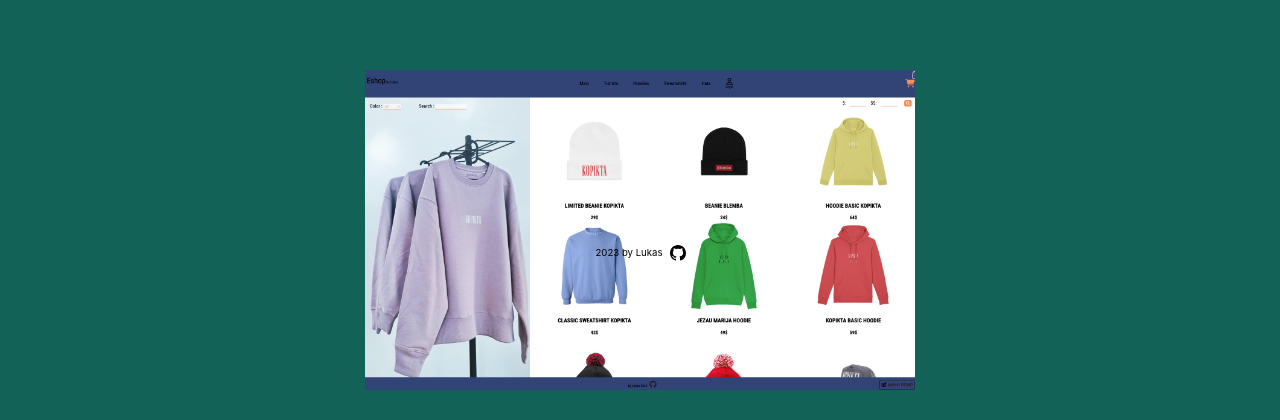
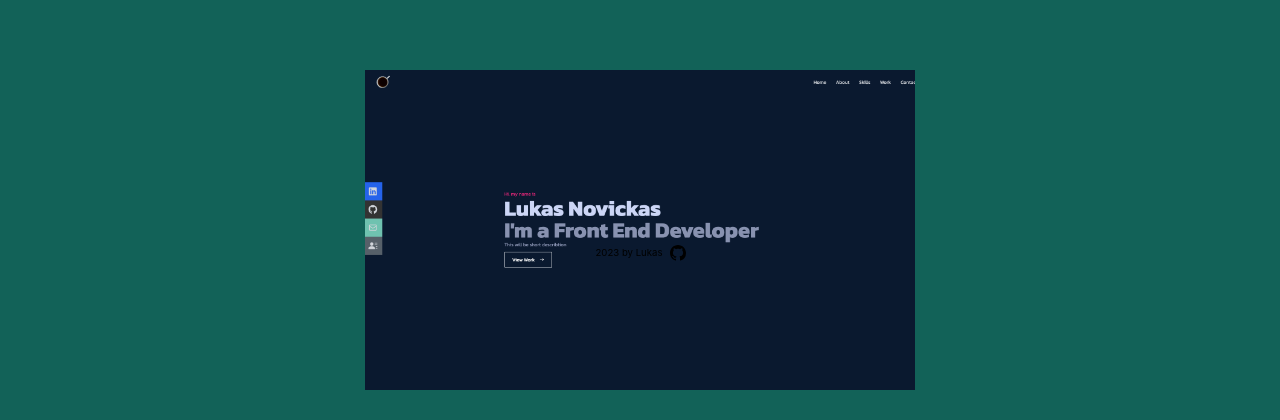
Before and after one commit to Lukasnvc/resume, a React (Create React App) app: page /#/portfolio in a window 1280 px wide. Shown: the part 532-952 px from the top of the page. Built offline with nearby package versions, Linux system fonts and the light colour scheme.

Commit message:
project added to portfolio

```diff
--- a/src/pages/portfolioPage/PortfolioPage.jsx
+++ b/src/pages/portfolioPage/PortfolioPage.jsx
@@ -5,6 +5,7 @@ import { darkGreen, turqGreen } from "../../utils/colors";
 import PorfolioWork from "../../components/portfolioCard/PorfolioWork";
 import cocktailWheel from '../../pictures/cocktailWheel.png'
 import eShop from '../../pictures/eShop.png'
+import portfolio from '../../pictures/portfolio.png'
 
 
 const PortfolioPage = () => {
@@ -17,7 +18,7 @@ const PortfolioPage = () => {
 
         <PorfolioWork name={"eShop"} link={"https://lukasnvc.github.io/NewEshop/"} code={"https://github.com/Lukasnvc/NewEshop.git"} pic={eShop} lang={'Java-script, Sass, api'} />
 
-        <PorfolioWork name={"Portfolio site"} link={"https://lukasnvc.github.io/NewEshop/"} code={"https://github.com/Lukasnvc/portfolio.git"} pic={eShop} lang={'React, Tailwind Css'} />
+        <PorfolioWork name={"Portfolio site"} link={"https://lukasnvc.github.io/portfolio/"} code={"https://github.com/Lukasnvc/portfolio.git"} pic={portfolio} lang={'React, Tailwind Css'} />
 
       </PortfolioGrid>
     </PortfolioContainer>
```
Also changed, not shown: src/pictures/portfolio.png (added).
